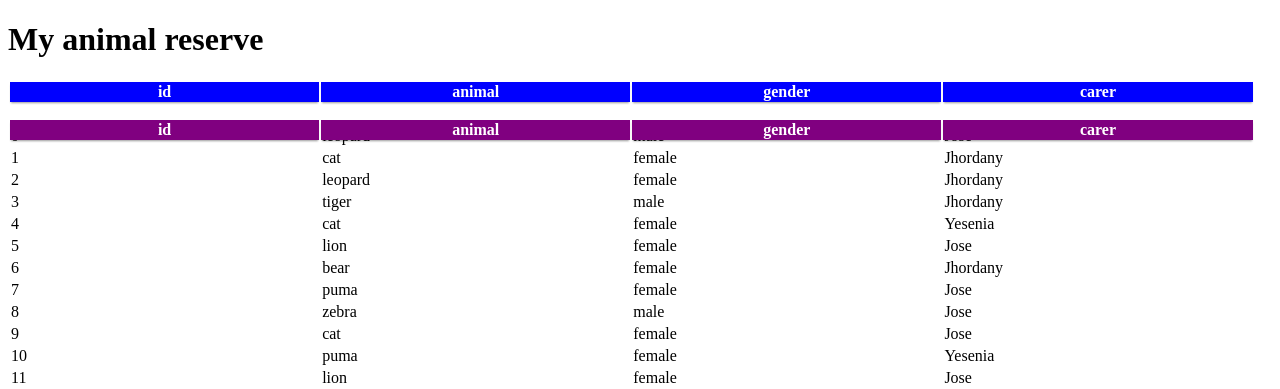
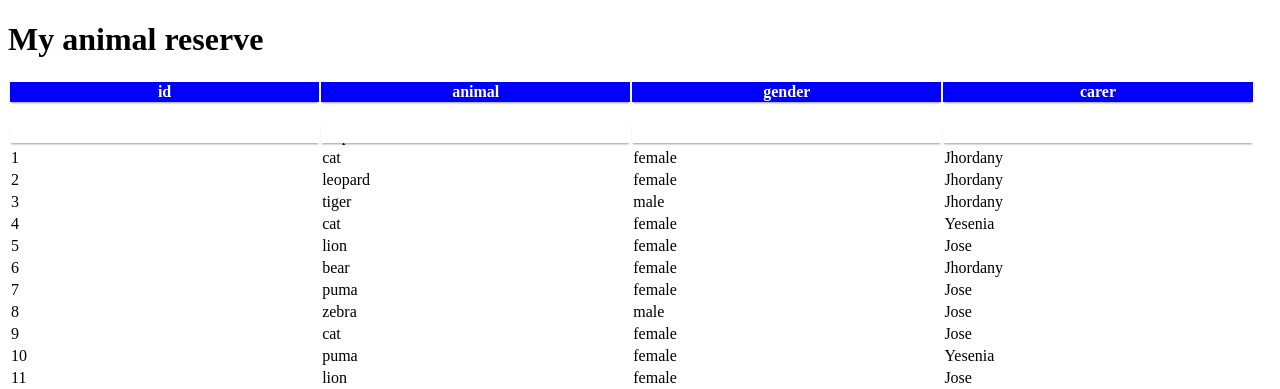
Before and after one commit to JhordanyRodriguez/rptable, a Django app: page /jtable/ in a window 1280 px wide. Shown: the top 389 px of the page. Run offline with Django 3.2, Linux system fonts and the light colour scheme.

Commit message:
Add editable input to filters

```diff
--- a/jtable/static/jtable/jtable.js
+++ b/jtable/static/jtable/jtable.js
@@ -1,4 +1,15 @@
 //https://www.w3schools.com/jsref/dom_obj_table.asp
+/**
+ * creates an input with id 'input_in__x' where x is id of html_cell
+ * @param {html} html_cell the html object to which an input will be added.
+ * @param {string} class_to_apply A class that will be assigned to the inputs created
+ */
+function add_input_to_cell(html_cell, class_to_apply){
+    let my_input = document.createElement('input');
+    my_input.classList.add(class_to_apply);
+    my_input.id = 'input_in__'+ html_cell.id;
+    html_cell.appendChild(my_input);
+}
 
 let JTable = class{
     /**
@@ -67,7 +78,7 @@
         if (headers != undefined && headers.length > 0){
             let first_header_bottom = headers[0].getBoundingClientRect().bottom;
             let first_header_top = headers[0].getBoundingClientRect().top;
-            let new_top = (first_header_bottom - first_header_top)*2 +5;
+            let new_top = (first_header_bottom - first_header_top)*2 +3;
             let filters = document.getElementsByClassName("jtable_filter");
             if (filters != undefined){
                 for (let i=0; i < filters.length; i ++){
@@ -80,19 +91,24 @@
 
     create_filters()
     {
-
-
+        // we first create the cells
         this.filter_row =this.header.insertRow(1);
         console.log('inserted row filter');
         for (let i =0; i < this.column_names.length; i ++)
         {
             var th = document.createElement('th');
             th.classList.add('jtable_filter');
-            th.innerHTML = this.column_names[i];
-            th.id = this.name +"__filter__"+this.column_names;
+            //th.innerHTML = this.column_names[i];
+            th.id = 'jtable_filter__'+this.column_names[i].replace(' ','_');
             this.filter_row.appendChild(th);
         }
+        for (let i =0; i< this.filter_row.children.length; i++){
+            console.log('adding');
+            add_input_to_cell(this.filter_row.children[i], "jtable_input");
+        }
     }
+
+
 
     fill_data(){
         // now we fill the data
--- a/jtable/static/jtable/main.js
+++ b/jtable/static/jtable/main.js
@@ -2,5 +2,6 @@
 my_table.set_data(reserve_animals);
 my_table.create_headers();
 my_table.create_filters();
+my_table.set_filter_top();
 my_table.fill_data();
 console.log(reserve_animals);
--- a/jtable/static/jtable/styles/jtable.css
+++ b/jtable/static/jtable/styles/jtable.css
@@ -1,5 +1,11 @@
 .jtable_header{
     background-color: blue;
+}
+
+.jtable_input{
+    width: 100%;
+    height: 100%;
+    border-width: 0ch;
 }
 
 .jtable_table{
@@ -26,11 +32,12 @@
   }
 
 th.jtable_filter{
-    background-color: purple;
+    background-color: white;
     position: sticky;
     table-layout: fixed;
-    color: white;
+    color: black;
     top: 40px; /* Don't forget this, required for the stickiness */
+
 }
 #other_div
 {
```
